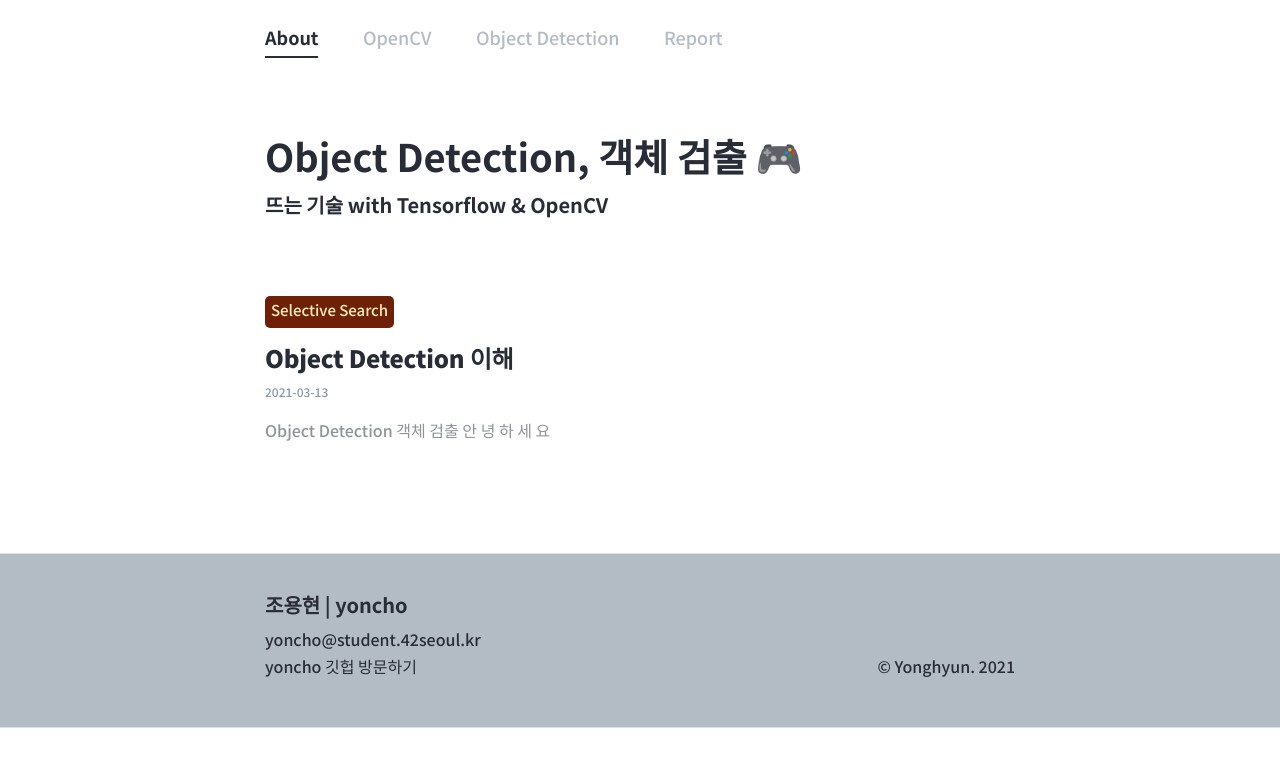
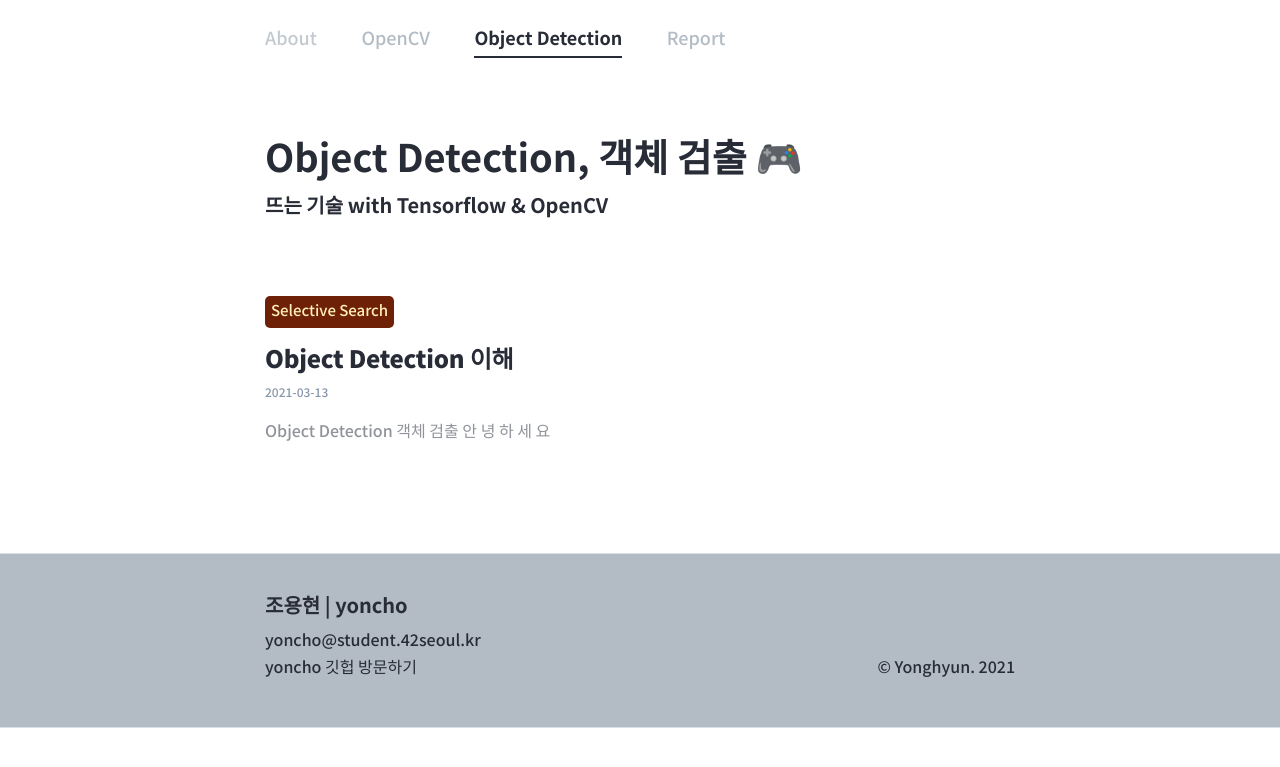
Before and after one commit to yoncho/yoncho.github.io, a Jekyll site: the page built from object-detection/index.html, in a window 1280 px wide. Shown: the top 767 px of the page. Built offline with Jekyll 4.4.1, drawn with Linux system fonts in a browser that asks for light colours; some web fonts are replaced.

Commit message:
2021.03.13

```diff
--- a/_layouts/default.html
+++ b/_layouts/default.html
@@ -10,7 +10,7 @@
             <ul>
                 <li class="transition">
                     <a href="{{ '' | prepend: site.baseurl }}/"
-                        {% if current[1] == "obdt" or current[1] == "opencv" or current[1] == "report" %}
+                        {% if current[1] == "opencv" or current[1] == "object-detection" or current[1] == "report" %}
                         class="normal" {% endif %} class="active">About</a>
                 </li>
                 <li class="transition">
@@ -18,7 +18,7 @@
                         class="active" {% endif %}>OpenCV</a>
                 </li>
                 <li class="transition">
-                    <a href="{{ '/object-detection' | prepend: site.baseurl }}" {% if current[1] == "obdt" %}
+                    <a href="{{ '/object-detection' | prepend: site.baseurl }}" {% if current[1] == "object-detection" %}
                         class="active" {% endif %}>Object Detection</a>
                 </li>
                 <li class="transition">
```
Also changed, not shown: object-detection/index.html (line endings or trailing spaces).
